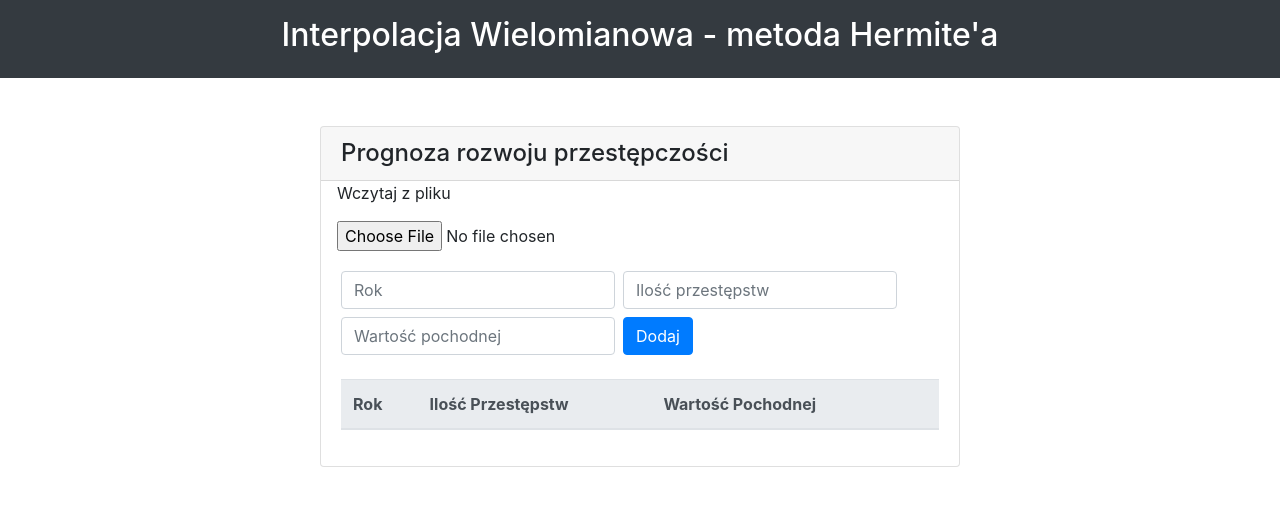
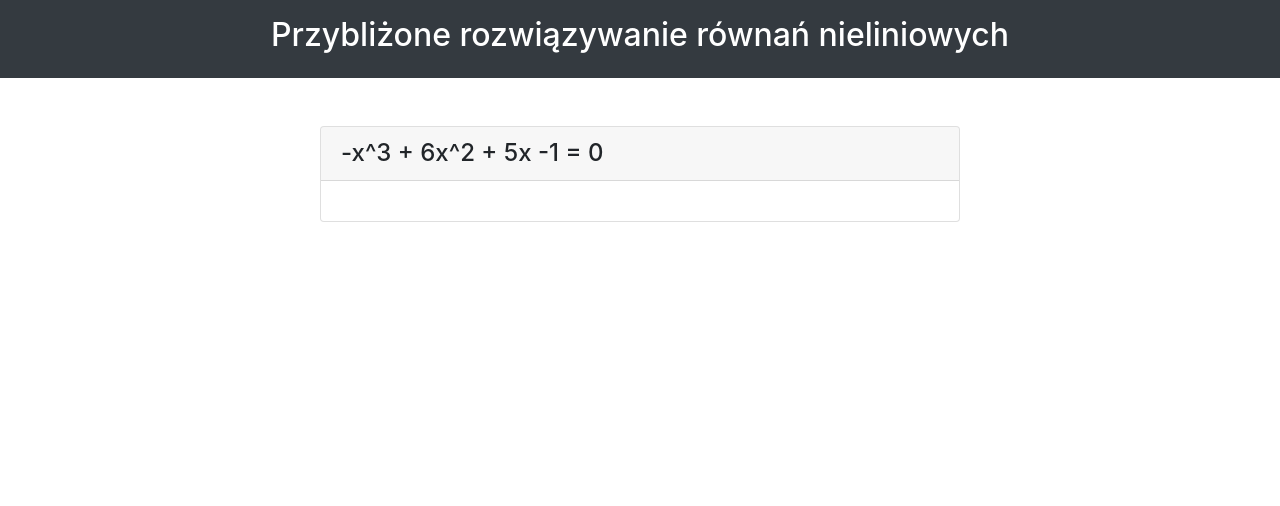
Before and after one commit to projekt-zespolowy-rodeo/rownania-nieliniowe, a plain HTML site: page index.html in a window 1280 px wide. Drawn offline with Linux system fonts and the light colour scheme.

Commit message:
adjust frontend to new project

```diff
--- a/index.html
+++ b/index.html
@@ -5,50 +5,22 @@
     <meta name="viewport" content="width=device-width, initial-scale=1.0">
     <link rel="stylesheet" href="css/bootstrap.css">
 
-    <title>Interpolacja Wielomianowa</title>
+    <title>Przybliżone rozwiązywanie równań nieliniowych</title>
 </head>
 <body>
     <nav class="navbar navbar-dark bg-dark">
         <span class="navbar-text text-white mx-auto h2">
-           Interpolacja Wielomianowa - metoda Hermite'a
+          Przybliżone rozwiązywanie równań nieliniowych
         </span>
     </nav>
 
     <div class="card mt-5  w-50 mx-auto">
         <div class="card-header h4">
-            Prognoza rozwoju przestępczości
+            -x^3 + 6x^2 + 5x -1 = 0
           </div>
-          <div class="mx-3">
-            <p>Wczytaj z pliku</p>
-            <input type="file" id="file-selector" accept=".txt, .json">
-          </div>
+
         <div class="card-body">
-            <form class="form-inline">
-                <label class="sr-only" for="rok">Rok</label>
-                <input type="number" class="form-control mb-2 mr-sm-2" id="rok" placeholder="Rok">
 
-                <label class="sr-only" for="iloscPrzestepstw">Ilość przestępstw</label>
-                <input type="number" class="form-control mb-2 mr-sm-2" id="iloscPrzestepstw" placeholder="Ilość przestępstw">
-
-                <label class="sr-only" for="iloscPrzestepstw">Wartość pochodnej pierwszego stopnia</label>
-                <input type="text" class="form-control mb-2 mr-sm-2" id="pochodna" placeholder="Wartość pochodnej">
-
-                <button type="submit" id="add" class="btn btn-primary mb-2">Dodaj</button>
-            </form>
-            <table class="table mt-3">
-                <thead class="thead-light">
-                  <tr>
-                    <th scope="col">Rok</th>
-                    <th scope="col">Ilość Przestępstw</th>
-                    <th scope="col">Wartość Pochodnej</th>
-                    <th scope="col"></th>
-                  </tr>
-                </thead>
-                <tbody id="tableBody">
-
-                </tbody>
-              </table>
-              <div id="polyniomial"></div>
         </div>
       </div>
       <script src="script.js"></script>
```
